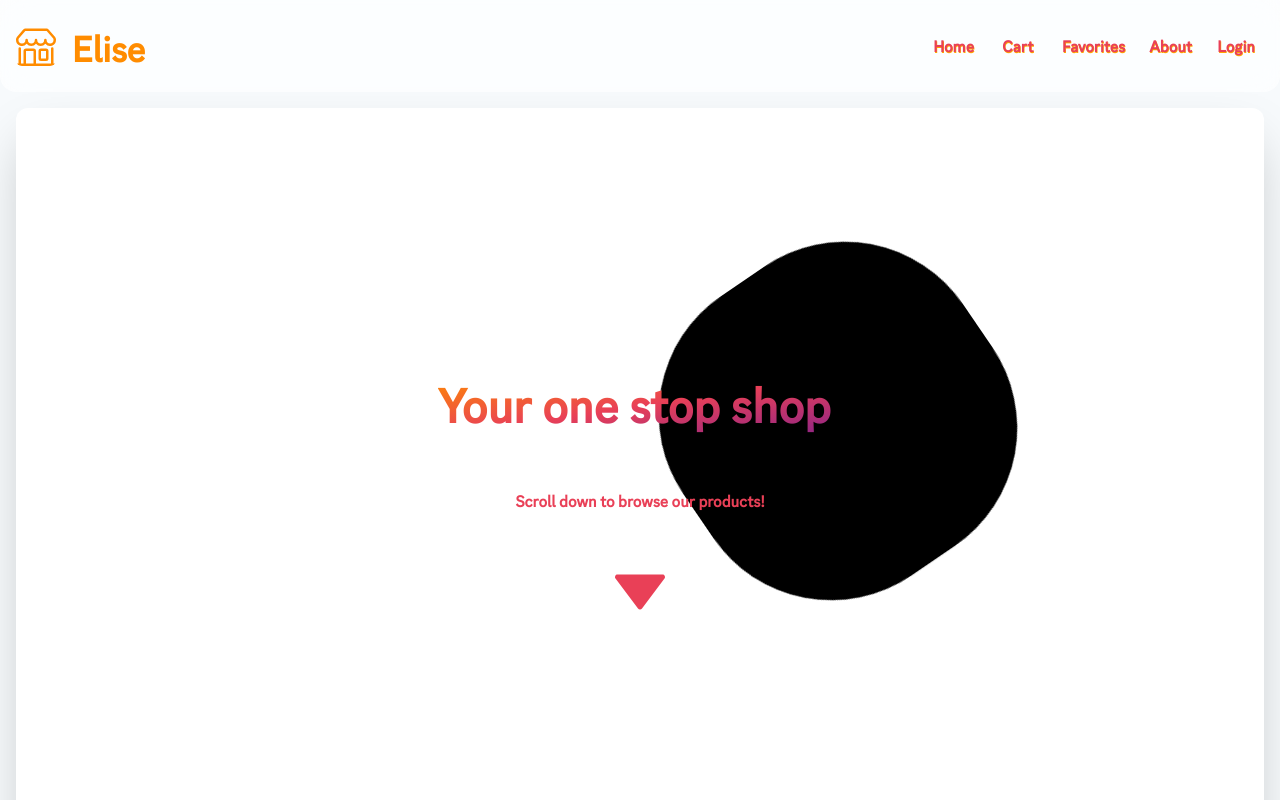
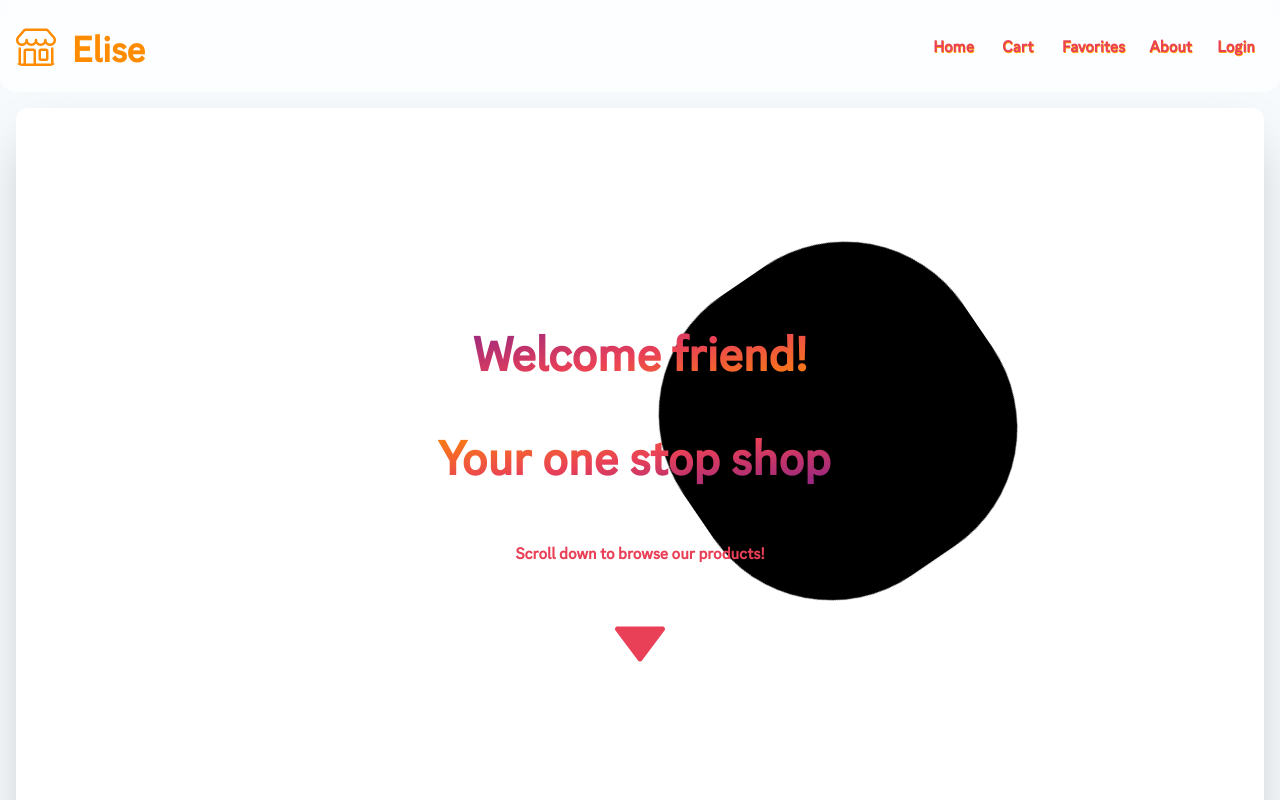
Before and after one commit to onurcagan/ecommerce-site, a Next.js app: page / in a window 1280 px wide. Shown: the top 800 px of the page. Built offline with nearby package versions, Linux system fonts and the light colour scheme; no server answers.

Commit message:
added a welcome friend! or welcome username! if logged in, to the homepage.

```diff
--- a/src/components/HomePage.tsx
+++ b/src/components/HomePage.tsx
@@ -15,6 +15,7 @@ import { Product } from '../types/fakeApiTypes'
 import { useFetchItemsQuery } from '../hooks/useFetchItemsQuery'
 import { isValidMotionProp, motion } from 'framer-motion'
 import { ProductCardSkeleton } from './ProductCardSkeleton'
+import { useUser } from '@auth0/nextjs-auth0/client'
 
 function HomePage() {
   const {
@@ -22,6 +23,7 @@ function HomePage() {
     isError,
     error,
   }: { data: Product[] | undefined; isError: boolean; error: any } = useFetchItemsQuery()
+  const { user } = useUser()
   const ChakraBox = chakra(motion.div, {
     shouldForwardProp: isValidMotionProp,
   })
@@ -30,6 +32,7 @@ function HomePage() {
     return <span>Error: {error.message}</span>
   }
 
+  console.log(user)
   return (
     <Box bg='white' rounded={'xl'} minH='85vh'>
       <Flex
@@ -41,7 +44,17 @@ function HomePage() {
         mb='5rem'
         h='90vh'
       >
-        <Text zIndex='2'>
+        <Text
+          fontSize={['3xl', '5xl']}
+          fontFamily='ggsansmedium'
+          fontWeight='bold'
+          bgGradient={'linear(to-br, #8A2387,#E94057,darkorange)'}
+          bgClip={'text'}
+          zIndex='2'
+        >
+          {`Welcome ${user ? user.name + '!' : 'friend!'}`}
+        </Text>
+        <Text zIndex='2' mt='2rem'>
           <Text
             as='span'
             fontSize={['3xl', '5xl']}
@@ -58,7 +71,7 @@ function HomePage() {
           </Text>
         </Text>
         <ChakraBox
-          display={{ md: 'none', lg: 'flex' }}
+          display={{ base: 'none', lg: 'flex' }}
           style={{
             background: 'black',
             width: '200px',
```
